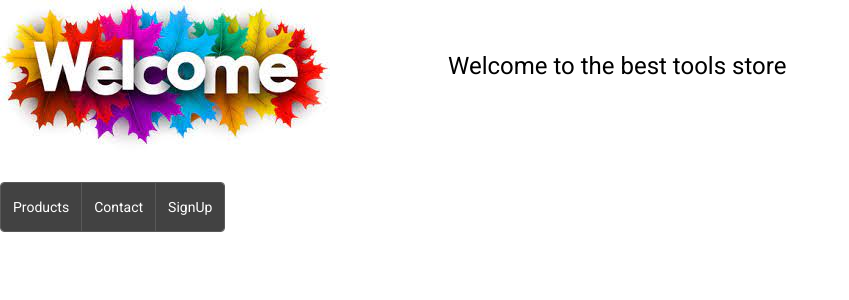
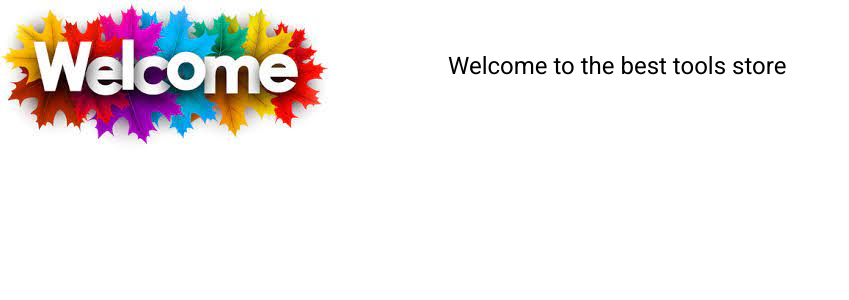
Before and after one commit to AlaAtrash/studiStore, an Angular app: page / in a window 1280 px wide. Shown: the top 300 px of the page, without its empty margins (0-849 px from the left). Built offline with nearby package versions, Linux system fonts and the light colour scheme.

Commit message:
adding the nav list

```diff
--- a/src/app/app.module.ts
+++ b/src/app/app.module.ts
@@ -6,6 +6,7 @@
 import { BrowserAnimationsModule } from '@angular/platform-browser/animations';
 import {MatButtonToggleModule} from '@angular/material/button-toggle';
 import { ProductsModule } from './products/products.module'
+import {MatListModule} from '@angular/material/list';
 
 @NgModule({
   declarations: [
@@ -13,6 +14,7 @@
     WelcomeComponent
   ],
   imports: [
+    MatListModule,
     BrowserModule,
     AppRoutingModule,
     BrowserAnimationsModule,
--- a/src/app/welcome/welcome.component.html
+++ b/src/app/welcome/welcome.component.html
@@ -7,9 +7,7 @@
     </div>
 </div>
 <div class="menu">
-    <mat-button-toggle-group name="fontStyle" aria-label="Font Style">
-        <mat-button-toggle value="bold">Products</mat-button-toggle>
-        <mat-button-toggle value="bold">Contact</mat-button-toggle>
-        <mat-button-toggle value="bold">SignUp</mat-button-toggle>
-    </mat-button-toggle-group>
+    <mat-nav-list>
+        <a mat-list-item href="/products">Products</a>
+    </mat-nav-list>
 </div>
```
